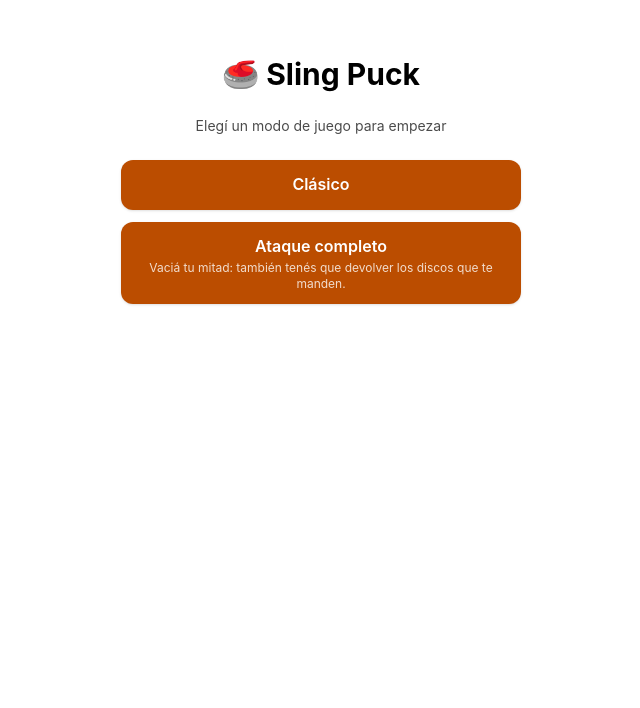
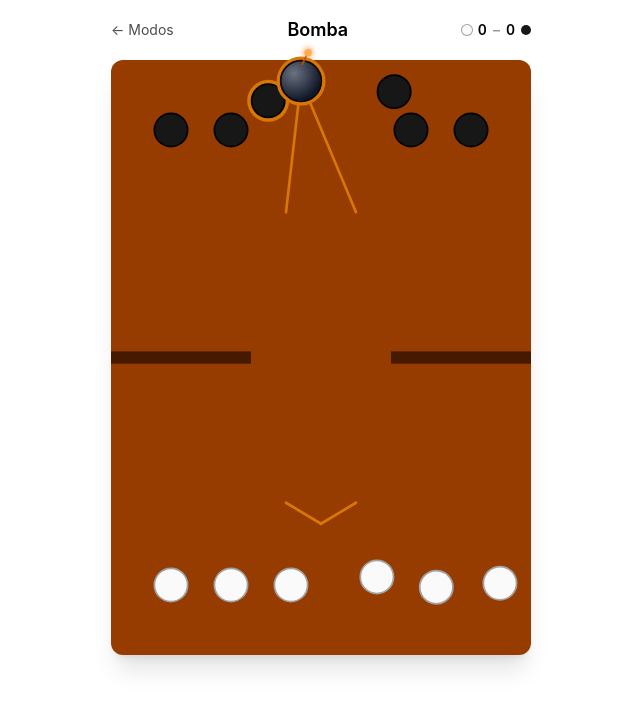
Before and after one commit to Morfeo1997/Sling-Puck, a React (Vite) app: page /bomb in a window 1280 px wide. Before the commit this address led to /. Shown: the top 708 px of the page, without its empty margins (319-959 px from the left). Built offline with nearby package versions, Linux system fonts and the light colour scheme.

Commit message:
Modo bomba implementado

```diff
--- a/src/components/Board.tsx
+++ b/src/components/Board.tsx
@@ -41,6 +41,16 @@ export default function Board({ mode, humanSide, onFinish }: BoardProps) {
   // varios cuadros seguidos hasta que `paused` corte el loop — este ref evita repetir
   // el sonido y el onFinish() de más.
   const announcedRef = useRef(false);
+  // El banner puede aparecer con demora (mode.bannerDelayMs) para dejar ver la animación final.
+  const [bannerVisible, setBannerVisible] = useState(false);
+  useEffect(() => {
+    if (!outcome) {
+      setBannerVisible(false);
+      return;
+    }
+    const id = setTimeout(() => setBannerVisible(true), mode.bannerDelayMs ?? 0);
+    return () => clearTimeout(id);
+  }, [outcome, mode.bannerDelayMs]);
 
   // Refs a los nodos reales: el game loop los mueve a mano, sin pasar por setState.
   const puckRefs = useRef<Record<string, HTMLDivElement | null>>({});
@@ -192,25 +202,39 @@ export default function Board({ mode, humanSide, onFinish }: BoardProps) {
         ))}
 
         {/* Discos: posición inicial vía style, después el game loop la actualiza por ref */}
-        {pucks.map((puck) => (
+        {pucks.map((puck) => {
+          // Un modo puede dibujar ciertos discos a su manera (la bomba); si devuelve null,
+          // se usa el disco estándar. El contenedor sigue siendo el mismo: la posición y
+          // el destello de choque los maneja Board igual para todos.
+          const custom = mode.renderPuck?.(puck, gameStateRef) ?? null;
+          return (
             <div
               key={puck.id}
               ref={(el) => {
                 puckRefs.current[puck.id] = el;
               }}
-            className={`absolute left-0 top-0 rounded-full border-2 ${
+              className={`absolute left-0 top-0 rounded-full ${
+                custom
+                  ? ''
+                  : `border-2 ${
                       puck.color === 'white' ? 'border-neutral-400 bg-neutral-50' : 'border-black bg-neutral-900'
+                    }`
               }`}
               style={{
                 width: puck.radius * 2,
                 height: puck.radius * 2,
                 transform: `translate(${puck.pos.x - puck.radius}px, ${puck.pos.y - puck.radius}px)`,
               }}
-          />
-        ))}
+            >
+              {custom}
+            </div>
+          );
+        })}
       </div>
 
-      {outcome && <WinBanner winner={outcome.winner} reason={outcome.reason} onRestart={handleRestart} />}
+      {outcome && bannerVisible && (
+        <WinBanner winner={outcome.winner} reason={outcome.reason} onRestart={handleRestart} />
+      )}
     </div>
   );
 }
--- a/src/engine/Ai.ts
+++ b/src/engine/Ai.ts
@@ -1,4 +1,4 @@
-import type { GameState, GrabRule, Side, Vec2 } from './types';
+import type { GameState, GrabRule, Puck, Side, Vec2 } from './types';
 import { clampToMaxStretch } from './Elastic';
 import { clampToOwnHalf } from './Geometry';
 import { isOnSide } from './Sides';
@@ -8,16 +8,54 @@ export interface AiShotPlan {
   pouchPos: Vec2;
 }
 
+/** Qué tan bien apunta y cuánta fuerza usa la IA. Un modo puede ajustarlo por tipo de disparo. */
+export interface AiTuning {
+  /** Rango de potencia, como fracción del estiramiento máximo del elástico. */
+  powerMin: number;
+  powerMax: number;
+  /** Ancho total (en px) del error lateral de puntería: ±lateralSpread/2. */
+  lateralSpread: number;
+}
+
+export const DEFAULT_AI_TUNING: AiTuning = { powerMin: 0.55, powerMax: 0.95, lateralSpread: 70 };
+
+/**
+ * Calcula un tiro de `puck` desde el elástico de `side`, con margen de error en potencia y
+ * en puntería lateral. Es pura: no toca el estado, solo devuelve el plan; quien lo ejecuta
+ * (useAiOpponent) muta el engine.
+ */
+export function planShot(
+  state: GameState,
+  side: Side,
+  puck: Puck,
+  tuning: AiTuning = DEFAULT_AI_TUNING,
+  random: () => number = Math.random
+): AiShotPlan | null {
+  const elastic = state.elastics.find((e) => e.side === side);
+  if (!elastic) return null;
+
+  const pullStrength = elastic.maxStretch * (tuning.powerMin + random() * (tuning.powerMax - tuning.powerMin));
+  const lateralError = (random() - 0.5) * tuning.lateralSpread;
+  const pullSign = side === 'bottom' ? 1 : -1; // "atrás" es hacia la pared propia
+
+  const desired: Vec2 = {
+    x: elastic.restPos.x + lateralError,
+    y: elastic.restPos.y + pullSign * pullStrength,
+  };
+  const stretched = clampToMaxStretch(elastic.restPos, desired, elastic.maxStretch);
+  const pouchPos = clampToOwnHalf(stretched, side, state.board, puck.radius);
+
+  return { puckId: puck.id, pouchPos };
+}
+
 /**
  * Arma la estrategia de IA estándar para un modo, a partir de SU regla de propiedad
- * (la misma que usa el jugador humano — así IA y jugador nunca discrepan sobre qué
- * se puede mover). Elige uno de los discos que puede mover (sueltos, quietos, en su
- * mitad) y calcula una posición de bolsillo con margen de error en potencia y en
- * puntería lateral, para que no dispare siempre perfecto al centro. Es pura: no toca
- * el estado, solo devuelve el plan; quien lo ejecuta (useAiOpponent) muta el engine.
- * Un modo con necesidades especiales puede escribir su propia estrategia con la misma firma.
+ * (la misma que usa el jugador humano — así IA y jugador nunca discrepan sobre qué se
+ * puede mover). Elige al azar uno de los discos que puede mover (sueltos, quietos, en su
+ * mitad) y lo tira con planShot. Un modo con necesidades especiales (como la bomba)
+ * escribe su propia estrategia con la misma firma, reutilizando planShot.
  */
-export function createPickAiShot(canGrab: GrabRule) {
+export function createPickAiShot(canGrab: GrabRule, tuning: AiTuning = DEFAULT_AI_TUNING) {
   return function pickAiShot(
     state: GameState,
     side: Side,
@@ -37,20 +75,6 @@ export function createPickAiShot(canGrab: GrabRule) {
     if (candidates.length === 0) return null;
 
     const puck = candidates[Math.floor(random() * candidates.length)];
-
-    // Tira mayormente fuerte hacia su propia pared (para cruzar el tablero), con algo
-    // de error: ni siempre al máximo, ni siempre centrado.
-    const pullStrength = elastic.maxStretch * (0.55 + random() * 0.4); // 55%–95% del máximo
-    const lateralError = (random() - 0.5) * 70; // hasta ±35px de puntería lateral
-    const pullSign = side === 'bottom' ? 1 : -1; // "atrás" es hacia la pared propia
-
-    const desired: Vec2 = {
-      x: elastic.restPos.x + lateralError,
-      y: elastic.restPos.y + pullSign * pullStrength,
-    };
-    const stretched = clampToMaxStretch(elastic.restPos, desired, elastic.maxStretch);
-    const pouchPos = clampToOwnHalf(stretched, side, state.board, puck.radius);
-
-    return { puckId: puck.id, pouchPos };
+    return planShot(state, side, puck, tuning, random);
   };
 }
--- a/src/engine/Layout.ts
+++ b/src/engine/Layout.ts
@@ -27,6 +27,7 @@ export function makePuckRow(board: BoardConfig, { owner, color, count, y, radius
     vel: { x: 0, y: 0 },
     color,
     owner,
+    kind: 'standard' as const,
     radius,
     flash: 0,
   }));
--- a/src/hooks/UseGameLoop.ts
+++ b/src/hooks/UseGameLoop.ts
@@ -50,8 +50,12 @@ export function useGameLoop({ gameStateRef, onFrame, onSettle, dt = 1 / 60, paus
   useEffect(() => {
     if (paused) return;
 
-    const tick = () => {
+    const tick = (_time: number, deltaMs: number) => {
       const state = gameStateRef.current;
+      // El reloj de la partida va en tiempo real, no en cuadros: la mecha de la bomba
+      // dura lo mismo en una pantalla de 60 Hz que en una de 144 Hz. El tope evita un
+      // salto enorme al volver de otra pestaña.
+      state.time += Math.min(deltaMs / 1000, 0.1);
       const { moving, collisions } = stepPhysics(state, dt);
       onFrameRef.current(state, { collisions });
       if (wasMovingRef.current && !moving) {
--- a/src/modes/Registry.ts
+++ b/src/modes/Registry.ts
@@ -1,12 +1,13 @@
 import type { GameMode } from './Types';
 import { classicMode } from './classic';
 import { fullAttackMode } from './full-attack';
+import { bombMode } from './bomb';
 
 /**
  * Un modo nuevo se agrega acá y listo: Home arma su tarjeta y la ruta /:modeId
  * lo encuentra por id, sin tocar el router ni ninguna página.
  */
-export const GAME_MODES: GameMode[] = [classicMode, fullAttackMode];
+export const GAME_MODES: GameMode[] = [classicMode, fullAttackMode, bombMode];
 
 export function getMode(id: string): GameMode | undefined {
   return GAME_MODES.find((mode) => mode.id === id);
--- a/src/modes/bomb/Ai.ts
+++ b/src/modes/bomb/Ai.ts
@@ -1,7 +1,7 @@
 import type { GameState, Side } from '../../engine/types';
-import { createPickAiShot, planShot, type AiShotPlan, type AiTuning } from '../../engine/ai';
-import { isOnSide } from '../../engine/sides';
-import { canGrabBomb, findBomb } from './rules';
+import { createPickAiShot, planShot, type AiShotPlan, type AiTuning } from '../../engine/Ai';
+import { isOnSide } from '../../engine/Sides';
+import { canGrabBomb, findBomb } from './Rules';
 
 /**
  * Con la bomba en juego tira más fuerte que con un disco común. El error lateral está
--- a/src/modes/classic/State.ts
+++ b/src/modes/classic/State.ts
@@ -21,6 +21,7 @@ export function createClassicState(): GameState {
   const board = STANDARD_BOARD;
   return {
     board,
+    time: 0,
     pucks: [
       ...makePuckRow(board, {
         owner: 'bottom',
--- a/src/modes/full-attack/State.ts
+++ b/src/modes/full-attack/State.ts
@@ -22,6 +22,7 @@ export function createFullAttackState(): GameState {
   const board = STANDARD_BOARD;
   return {
     board,
+    time: 0,
     pucks: [
       ...makePuckRow(board, {
         owner: null,
```
Also changed, not shown: src/engine/types.ts (+11 -0 lines), src/modes/Types.ts (+11 -3 lines). Lines whose indentation alone changed are shown as unchanged.
